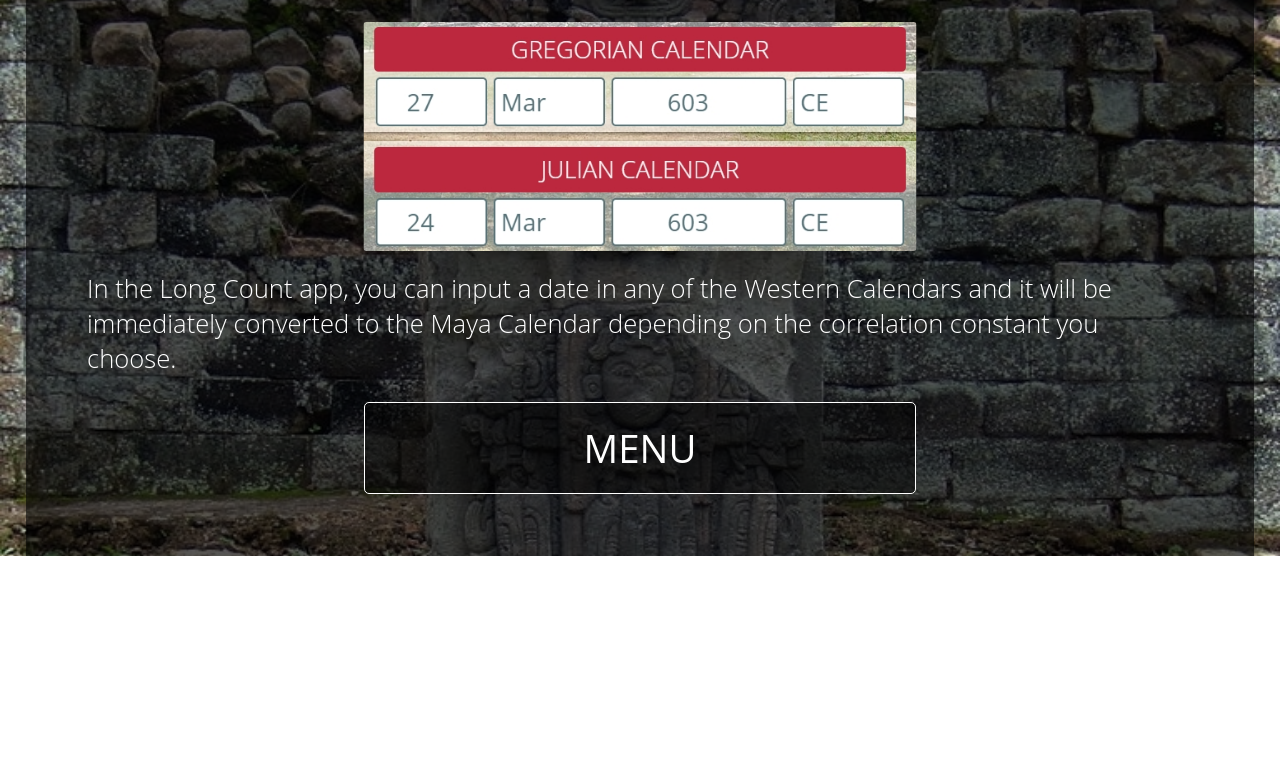
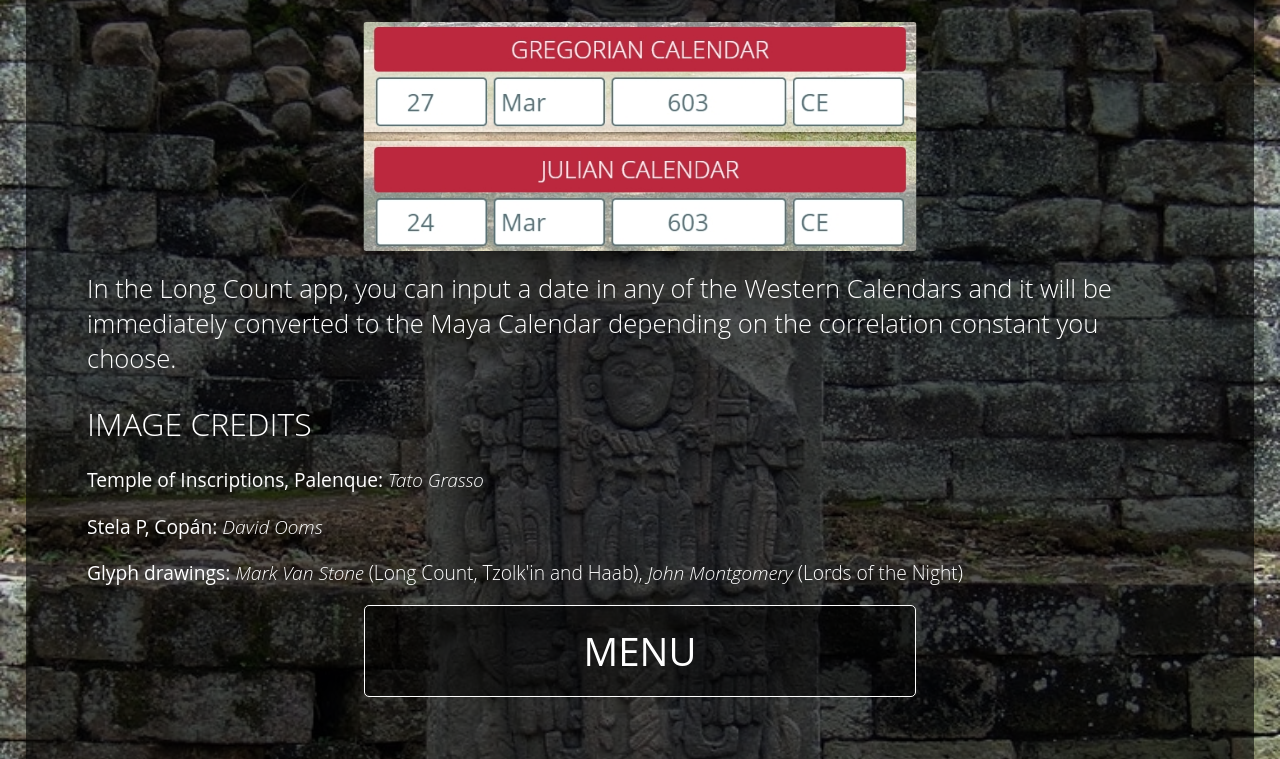
Before and after one commit to jgregoriods/maya-calendar, a website built with webpack: page dist/instructions.html in a window 1280 px wide. Shown: the part 2192-2951 px from the top of the page. Before the commit the page ends 2748 px from the top, so only its background shows below. Built offline with nearby package versions, Linux system fonts and the light colour scheme.

Commit message:
Add credits

```diff
--- a/dist/css/instructions.css
+++ b/dist/css/instructions.css
@@ -99,6 +99,16 @@ b {
   outline: none;
   -webkit-tap-highlight-color: rgba(0, 0, 0, 0);
 }
+.credits p {
+  font-size: 3.5vw;
+}
+.credits h1 {
+  font-weight: 300;
+  font-size: 4.5vw;
+  color: white;
+  text-align: left;
+  text-transform: uppercase;
+}
 @media only screen and (min-width: 600px) {
   body {
     font-size: 2vw;
@@ -121,4 +131,10 @@ b {
     width: 50%;
     font-size: 3vw;
   }
+  .credits p {
+    font-size: 1.5vw;
+  }
+  .credits h1 {
+    font-size: 2.5vw;
+  }
 }
--- a/dist/instructions.html
+++ b/dist/instructions.html
@@ -35,6 +35,14 @@
 
     <p>In the Long Count app, you can input a date in any of the Western Calendars and it will be immediately converted to the Maya Calendar depending on the correlation constant you choose.</p>
 
+    <div class="credits">
+      <h1>image credits</h1>
+
+      <p><b>Temple of Inscriptions, Palenque:</b> <i>Tato Grasso</i></p>
+      <p><b>Stela P, Copán:</b> <i>David Ooms</i></p>
+      <p><b>Glyph drawings:</b> <i>Mark Van Stone</i> (Long Count, Tzolk'in and Haab), <i>John Montgomery</i> (Lords of the Night)</p>
+    </div>
+
     <a class="button" href='index.html'>Menu</a>
   </div>
 </body>
```
